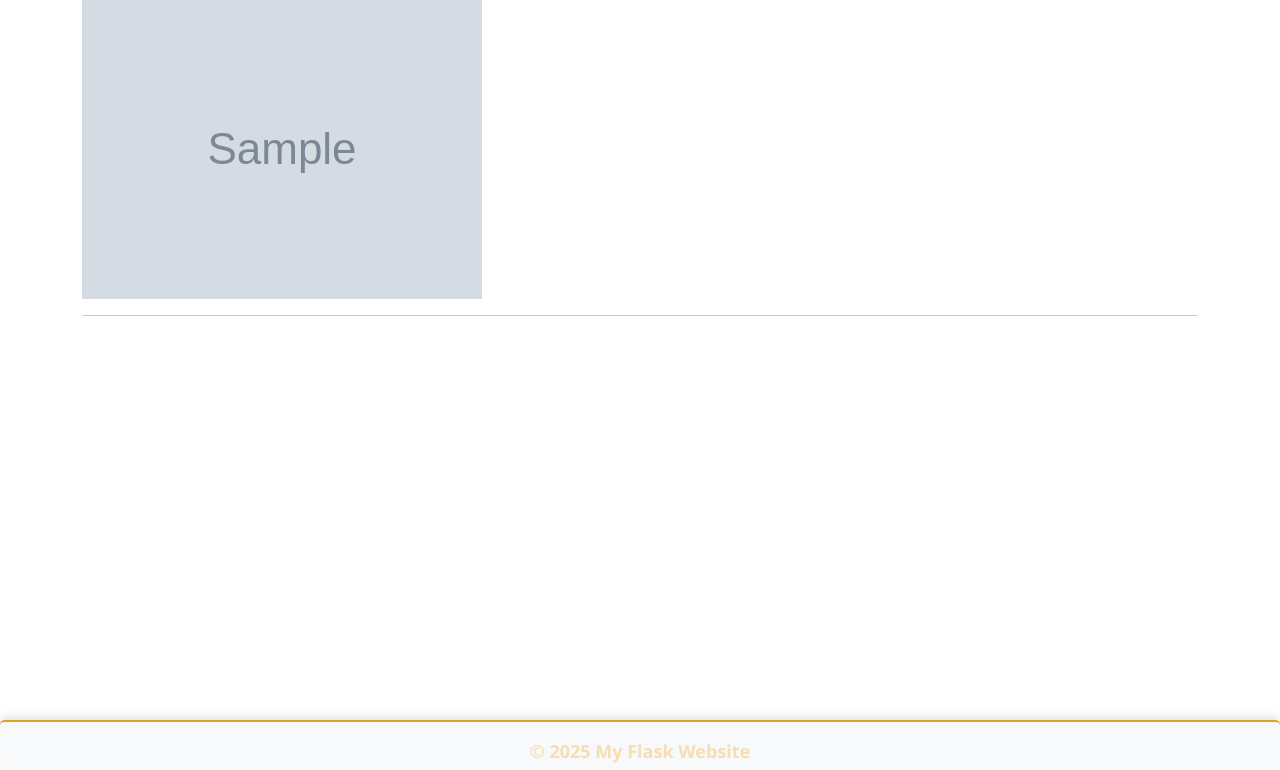
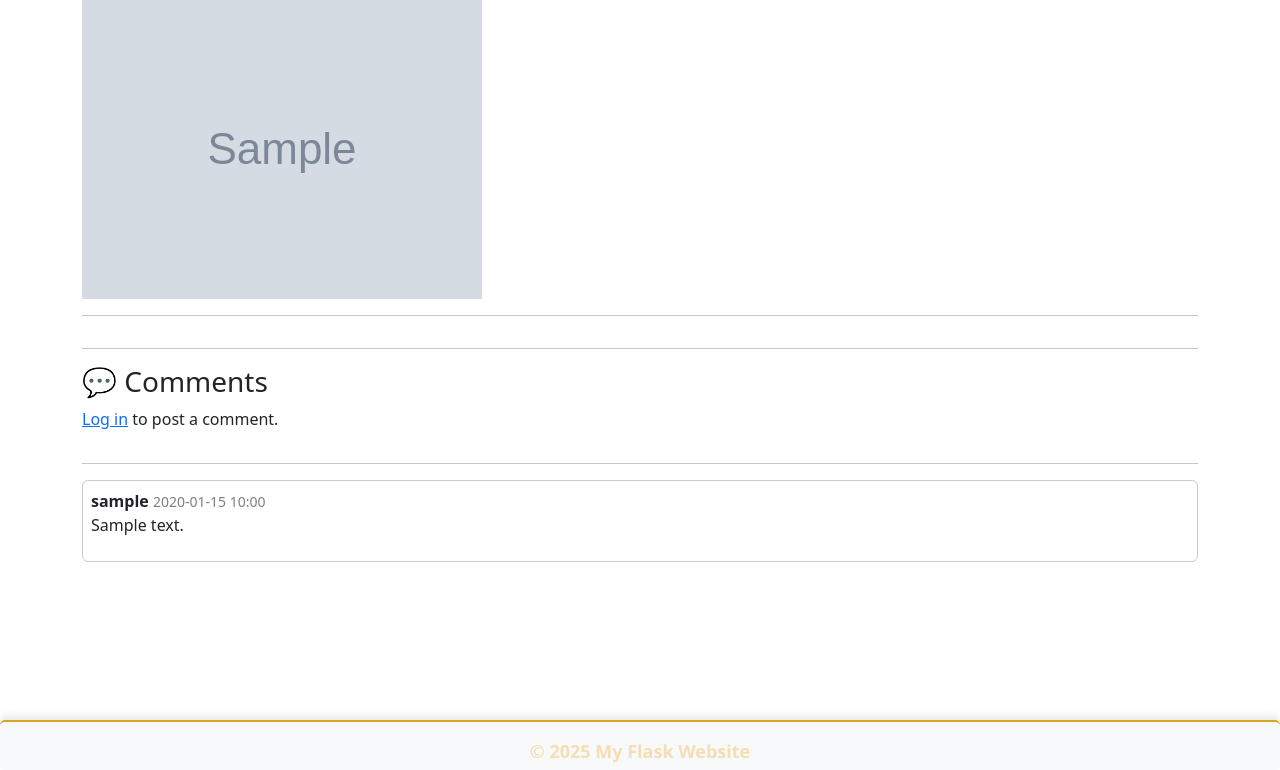
Before and after one commit to chavdaarpitsinh1248/Flask_projects, a Flask app: template manga_rocks_project/manga_rocks/templates/chapter_reader.html in a window 1280 px wide. Shown: the part 202-972 px from the top of the page. Run offline with Flask 3, Linux system fonts and the light colour scheme; the template is opened without the code that fills it: most values are stand-ins (such as "Sample title", 1, 10 or a date in 2020); grey boxes marked "Sample" are stand-in pictures; some libraries are stand-ins or nearby versions.

Commit message:
Add files via upload

```diff
--- a/manga_rocks_project/manga_rocks/templates/chapter_reader.html
+++ b/manga_rocks_project/manga_rocks/templates/chapter_reader.html
@@ -35,4 +35,33 @@
     <a href="{{ url_for('main.read_chapter', chapter_id=next_chapter.id) }}">Next ➡</a>
     {% endif %}
 </div>
+
+<hr>
+<h3>💬 Comments</h3>
+
+{% if current_user.is_authenticated %}
+<form action="{{ url_for('main.post_comment', chapter_id=chapter_id) }}" method="POST">
+    <textarea name="content" rows="3" placeholder="Write your comment...." required></textarea><br>
+    <button type="submit">Post Comment</button>
+</form>
+{% else %}
+<p><a href="{{ url_for('auth.login') }}">Log in</a> to post a comment.</p>
+{% endif %}
+
+<hr>
+{% for comment in chapter.comments|sort(attribute='timestamp', reverse=True) %}
+<div style="border: 1px solid #ccc; padding: 8px; margin-bottom: 6px; border-radius: 6px;">
+    <strong>{{ comment.user.username }}</strong>
+    <small style="color: gray;">{{ comment.created_at.strftime('%Y-%m-%d %H:%M') }}</small>
+    <p>{{ comment.content }}</p>
+
+    {% if current_user.is_authenticated and (comment.user_id == current_user.id or current_user.role == "admin") %}
+    <a href="{{ url_for('main.delete_comment', comment_id=comment_id) }}" style="color: red;">Delete</a>
+    {% endif %}
+</div>
+{% else %}
+<p>No comments yet. be the First!</p>
+{% endfor %}
+
+
 {% endblock %}
```
